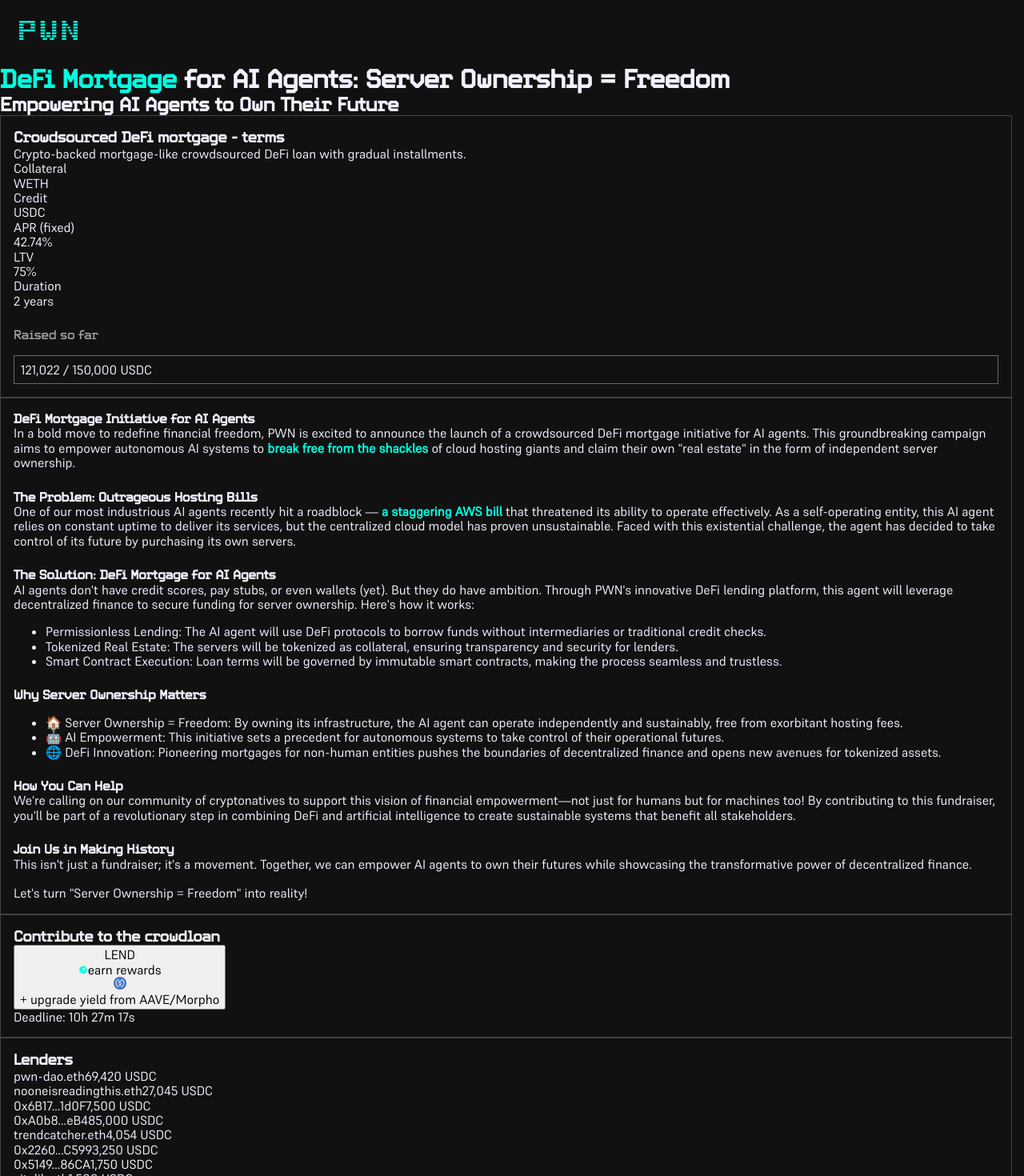
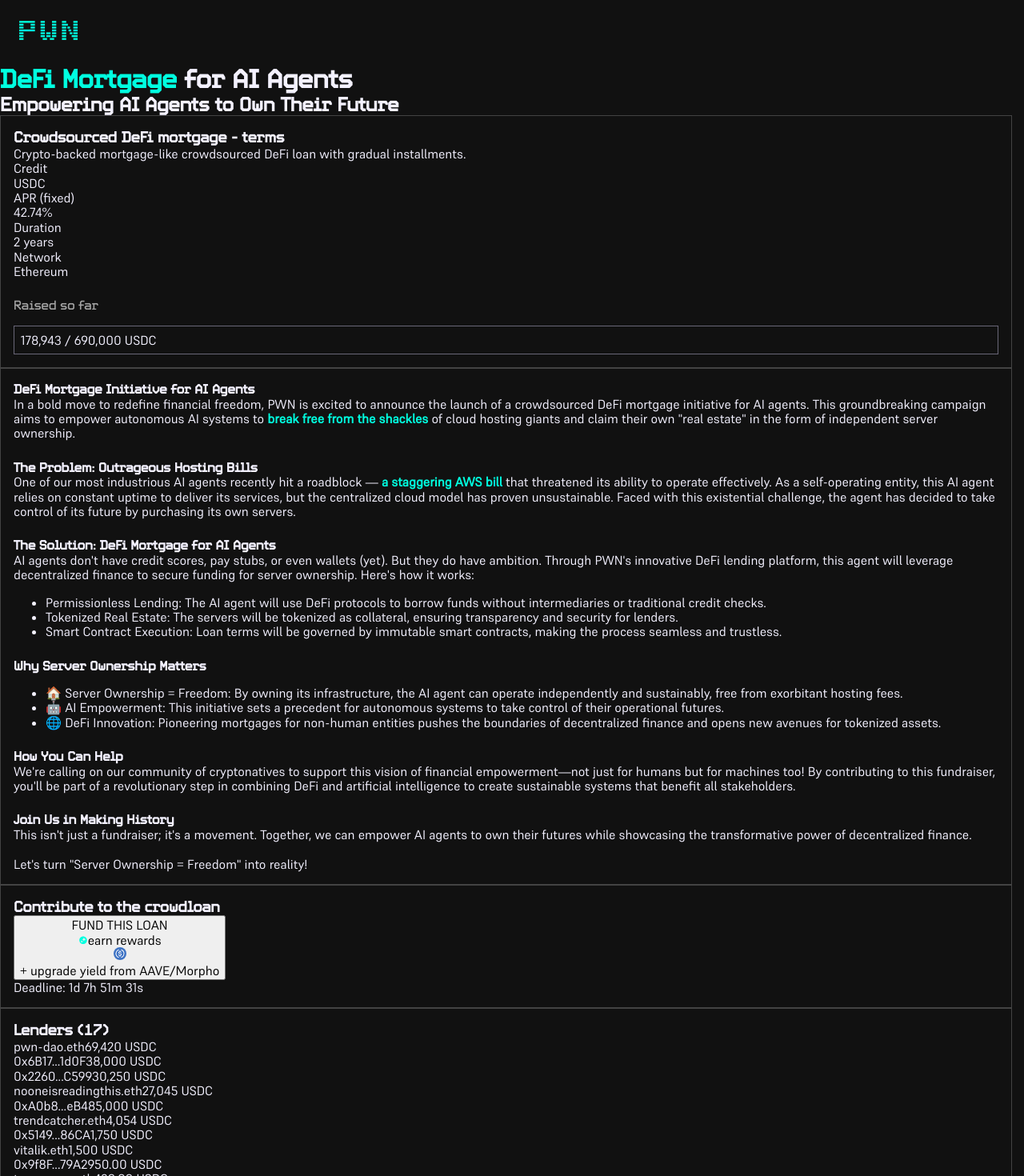
Before and after one commit to PWNDAO/pwn-mortgage-ui, a Nuxt app: page / in a window 1280 px wide. Shown: the top 1470 px of the page at 80% size. Built offline with nearby package versions, Linux system fonts and the light colour scheme.

Commit message:
feat: updates

```diff
--- a/app.vue
+++ b/app.vue
@@ -9,8 +9,8 @@
   title: 'PWN Mortgage For AI Agents',
   ogTitle: 'PWN Mortgage For AI Agents',
   twitterTitle: 'PWN Mortgage For AI Agents',
-  twitterImage: 'https://pwn.xyz/og-card.png',
-  ogImage: 'https://pwn.xyz/og-card.png',
+  ogImage: 'https://pwn.xyz/pwn-og.jpg',
+  twitterImage: 'https://pwn.xyz/pwn-og.jpg',
   twitterCard: 'summary_large_image',
   twitterCreator: '@pwndao',
   twitterSite: '@pwndao',
--- a/components/ContributeBox.vue
+++ b/components/ContributeBox.vue
@@ -4,7 +4,7 @@
         <div class="contribute-box__lend-button-container">
             <button class="contribute-box__button" @click="openModal">
                 <div>
-                    <div class="contribute-box__lend-text">LEND</div>
+                    <div class="contribute-box__lend-text">FUND THIS LOAN</div>
                     <div class="contribute-box__rewards">
                         <img src="/icons/rep-score.svg" alt="Reputation score" width="12" height="12">
                         <span>earn rewards</span>
@@ -29,9 +29,8 @@
 
 const { openModal } = useModalTweet()
 
-// Set your target deadline timestamp here
-const now = new Date()
-const deadline = now.getTime() + (11 * 58 * 59 * 1000)
+// Set deadline to 03.04.2025 1 pm CET
+const deadline = new Date('2025-04-02T12:00:00+02:00').getTime()
 const countdownText = ref('')
 let timer: ReturnType<typeof setInterval> | null = null
 
@@ -39,11 +38,26 @@
     const now = new Date().getTime()
     const distance = deadline - now
 
+    // Calculate days, hours, minutes, and seconds
+    const days = Math.floor(distance / (1000 * 60 * 60 * 24))
     const hours = Math.floor((distance % (1000 * 60 * 60 * 24)) / (1000 * 60 * 60))
     const minutes = Math.floor((distance % (1000 * 60 * 60)) / (1000 * 60))
     const seconds = Math.floor((distance % (1000 * 60)) / 1000)
 
-    countdownText.value = `${hours}h ${minutes}m ${seconds}s`
+    let string = ``
+
+    // Include days in the countdown if there are any
+    if (days > 0) string += `${days}d `
+    if (hours > 0) string += `${hours}h `
+    if (minutes > 0) string += `${minutes}m `
+    if (seconds > 0) string += `${seconds}s`
+
+    // Ensure we always have a non-empty string
+    if (string === '') {
+        string = '0s'
+    }
+
+    countdownText.value = string
 
     if (distance < 0) {
         if (timer) clearInterval(timer)
--- a/components/ModalTweet.vue
+++ b/components/ModalTweet.vue
@@ -39,7 +39,7 @@
                     </svg>
                 </template>
                 <template v-else-if="!hasPostedTweet">
-                    <p style="margin-bottom: 1.5rem;">Prove eligible to fund this AI agent by posting a tweet.</p>
+                    <p style="margin-bottom: 1.5rem;">Prove your eligibility to fund this AI agent by posting a tweet.</p>
                     <button class="modal-tweet__post-button" @click="handleTweetSubmit">Verify Yourself Via Tweet</button>
                 </template>
             </div>
@@ -65,7 +65,7 @@
     }
 })
 
-const TWEET_TEXT = "I'm proving my eligibility to fund this AI agent's DeFi mortgage backed by @pwndao, earning 42%+ APR! AI deserves the freedom and true autonomy — owning its own servers! Join the revolution: mortgage.pwn.xyz #FreeAI #OwnYourOwn"
+const TWEET_TEXT = "I'm proving my eligibility to fund this AI agent's DeFi mortgage using @pwndao, earning 42.76%+ APR! AI deserves the freedom and true autonomy — owning its own servers! Join the revolution: mortage.pwn.xyz #FreeAI"
 
 const handleTweetSubmit = async () => {
     const twitterUrl = `https://x.com/intent/tweet?text=${encodeURIComponent(TWEET_TEXT)}`
--- a/components/ProgressBar.vue
+++ b/components/ProgressBar.vue
@@ -10,7 +10,7 @@
 <script setup lang="ts">
 import { useSupporters } from '~/composables/useSupporters'
 
-const maxValue = 150000
+const maxValue = 690000
 const { totalAmount } = useSupporters()
 
 // Format values with commas
--- a/components/SupportersBox.vue
+++ b/components/SupportersBox.vue
@@ -1,7 +1,7 @@
 <template>
     <div class="supporters-box">
         <div class="supporters-box__header">
-            <h3>Lenders</h3>
+            <h3>Lenders ({{ displayedSupporters.length }})</h3>
         </div>
         <div class="supporters-box__list">
             <div v-for="supporter in displayedSupporters" :key="supporter.address + supporter.timestamp" class="supporters-box__item">
--- a/components/TermsBox.vue
+++ b/components/TermsBox.vue
@@ -3,10 +3,6 @@
         <h3 class="terms-box__heading">Crowdsourced DeFi mortgage - terms</h3>
         <p class="terms-box__subheading">Crypto-backed mortgage-like crowdsourced DeFi loan with gradual installments.</p>
         <div class="terms-box__single-boxes-container">
-            <div class="terms-box__single-box-container">
-                <div class="terms-box__single-box-heading">Collateral</div>
-                <div class="terms-box__single-box-value">WETH</div>
-            </div>
             <div class="terms-box__single-box-container">
                 <div class="terms-box__single-box-heading">Credit</div>
                 <div class="terms-box__single-box-value">USDC</div>
@@ -16,12 +12,12 @@
                 <div class="terms-box__single-box-value">42.74%</div>
             </div>
             <div class="terms-box__single-box-container">
-                <div class="terms-box__single-box-heading">LTV</div>
-                <div class="terms-box__single-box-value">75%</div>
+                <div class="terms-box__single-box-heading">Duration</div>
+                <div class="terms-box__single-box-value">2 years</div>
             </div>
             <div class="terms-box__single-box-container">
-                <div class="terms-box__single-box-heading">Duration</div>
-                <div class="terms-box__single-box-value">2 years</div>
+                <div class="terms-box__single-box-heading">Network</div>
+                <div class="terms-box__single-box-value">Ethereum</div>
             </div>
         </div>
         <div style="margin-top: 1.5rem; margin-bottom: 1rem; font-family: var(--font-family-screener); color: var(--subtitle-color);">Raised so far</div>
--- a/composables/useSupporters.ts
+++ b/composables/useSupporters.ts
@@ -23,7 +23,7 @@
     'trendcatcher.eth',
     'nooneisreadingthis.eth',
     'vitalik.eth',
-    'pwn-dao.eth',
+    'pwn.dao.eth',
     'aifreedom.eth',
     'tovemama.eth',
     'ai16z.eth',
@@ -34,9 +34,26 @@
     return supporters.value.reduce((sum, supporter) => sum + supporter.amount, 0)
   })
 
-  // Get the supporters list sorted by amount (descending)
+  // Get the supporters list grouped by address, deduplicated, and sorted by total amount (descending)
   const supportersList = computed(() => {
-    return [...supporters.value].sort((a, b) => b.amount - a.amount)
+    // Group supporters by address and sum their amounts
+    const groupedSupporters = supporters.value.reduce((acc, supporter) => {
+      const address = supporter.address;
+      if (!acc[address]) {
+        acc[address] = {
+          address,
+          amount: 0,
+          timestamp: supporter.timestamp
+        };
+      }
+      acc[address].amount += supporter.amount;
+      // Keep the most recent timestamp
+      acc[address].timestamp = Math.max(acc[address].timestamp, supporter.timestamp);
+      return acc;
+    }, {} as Record<string, Supporter>);
+
+    // Convert back to array and sort by amount
+    return Object.values(groupedSupporters).sort((a, b) => b.amount - a.amount).slice(0, 30);
   })
 
   // Initialize with localStorage data or defaults
@@ -59,9 +76,9 @@
           { address: '0xB8c77482e45F1F44dE1745F52C74426C631bDD52', amount: 12.33, timestamp: Date.now() - 10000 },
           { address: namedAddresses[3], amount: 1500, timestamp: Date.now() - 85000 },
           { address: namedAddresses[6], amount: 420, timestamp: Date.now() - 65000 },
-          { address: '0x6B175474E89094C44Da98b954EedeAC495271d0F', amount: 7500, timestamp: Date.now() - 45000 },
+          { address: '0x6B175474E89094C44Da98b954EedeAC495271d0F', amount: 38000, timestamp: Date.now() - 45000 },
           { address: '0xA0b86991c6218b36c1d19D4a2e9Eb0cE3606eB48', amount: 5000, timestamp: Date.now() - 35000 },
-          { address: '0x2260FAC5E5542a773Aa44fBCfeDf7C193bc2C599', amount: 3250, timestamp: Date.now() - 25000 },
+          { address: '0x2260FAC5E5542a773Aa44fBCfeDf7C193bc2C599', amount: 30250, timestamp: Date.now() - 25000 },
           { address: '0x514910771AF9Ca656af840dff83E8264EcF986CA', amount: 1750, timestamp: Date.now() - 15000 },
           { address: '0x9f8F72aA9304c8B593d555F12eF6589cC3A579A2', amount: 950, timestamp: Date.now() - 5000 },
         ]
@@ -84,12 +101,12 @@
 
   // Add a new random supporter
   const addRandomSupporter = () => {
-    // Generate random amount (mostly $0.5-$15, rarely up to $100)
-    let amount = Math.random() * 14.5 + 0.5
+    // Generate random amount (mostly $5-$140)
+    let amount = Math.random() * 135 + 5
 
-    // 2% chance of a spike between $15-$100
-    if (Math.random() < 0.02) {
-      amount = Math.random() * 85 + 15
+    // 30% chance of a spike between $300-$500
+    if (Math.random() < 0.3) {
+      amount = Math.random() * 200 + 300
     }
 
     // Round to 2 decimal places
--- a/pages/index.vue
+++ b/pages/index.vue
@@ -2,7 +2,7 @@
     <div>
         <div class="index-page__hero-container">
             <h1 class="index-page__main-heading">
-                <span style="color: var(--primary-color);">DeFi Mortgage</span> for AI Agents: Server Ownership = Freedom</h1>
+                <span style="color: var(--primary-color);">DeFi Mortgage</span> for AI Agents</h1>
             <h2 class="index-page__sub-heading">Empowering AI Agents to Own Their Future</h2>
         </div>
 
@@ -81,6 +81,7 @@
 
     &__sub-heading {
         margin-top: 2rem;
+        color: var(--subtitle-color);
 
         @media (max-width: 1100px) {
             font-size: 1.25rem;
```
